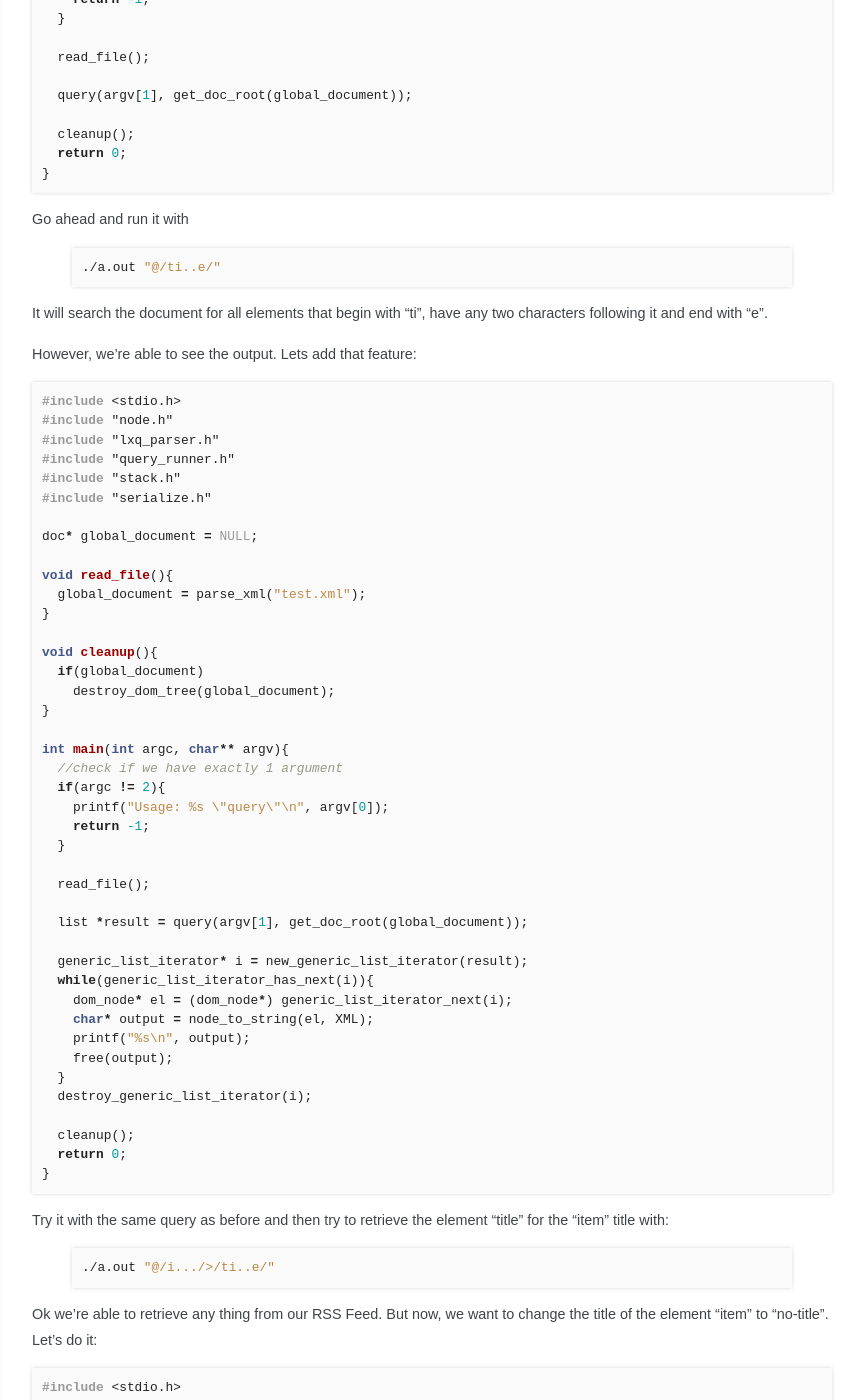
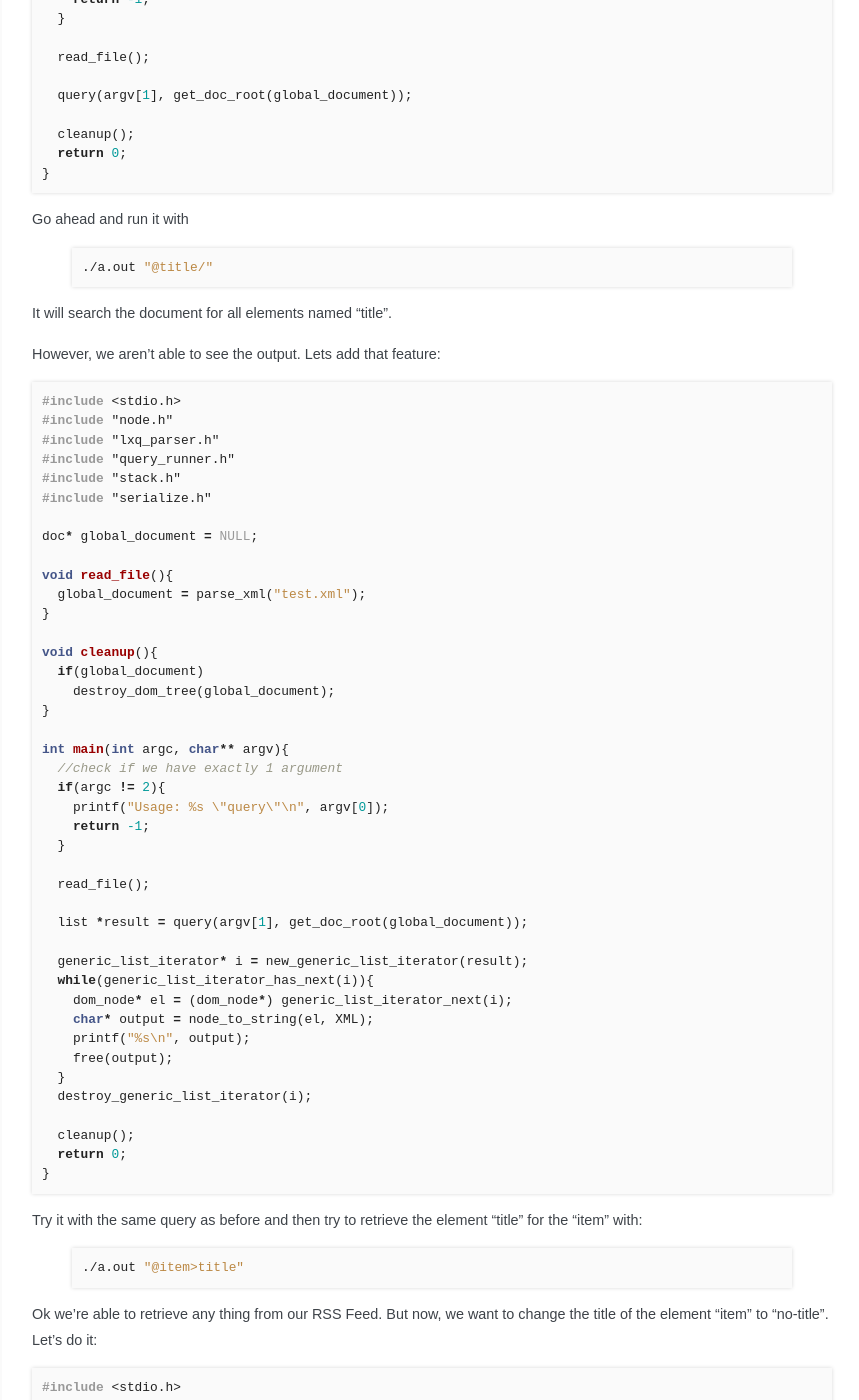
Before and after one commit to nullable/libxmlquery, a Sphinx documentation site: the page built from documentation/tutorial/tutorial.rst, in a window 1280 px wide and 1400 px high, scrolled down 1604 px. Shown: the whole window, without its empty margins (298-1157 px from the left). Built offline with Sphinx 7.4.7, drawn with Linux system fonts in a browser that asks for light colours; pages that are not in the unit, such as notebooks, are missing from menus; some of the changed text lies outside the part shown.

Commit message:
Fixed tutorial.rst

```diff
--- a/documentation/tutorial/tutorial.rst
+++ b/documentation/tutorial/tutorial.rst
@@ -95,11 +95,11 @@ Go ahead and run it with
 
    .. code-block:: bash
 
-      ./a.out "@/ti..e/"
+      ./a.out "@title/"
 
-It will search the document for all elements that begin with "ti", have any two characters following it and end with "e".
+It will search the document for all elements named "title".
 
-However, we're able to see the output. Lets add that feature::
+However, we aren't able to see the output. Lets add that feature::
 
   #include <stdio.h>
   #include "node.h"
@@ -143,11 +143,11 @@ However, we're able to see the output. Lets add that feature::
     return 0;
   }
 
-Try it with the same query as before and then try to retrieve the element "title" for the "item" title with:
+Try it with the same query as before and then try to retrieve the element "title" for the "item" with:
 
    .. code-block:: bash
 
-      ./a.out "@/i.../>/ti..e/"
+      ./a.out "@item>title"
 
 Ok we're able to retrieve any thing from our RSS Feed. But now, we want to change the title of the element "item" to "no-title". Let's do it::
 
```
Also changed, not shown: other parts of documentation/tutorial/tutorial.rst (+3 -1 lines).
